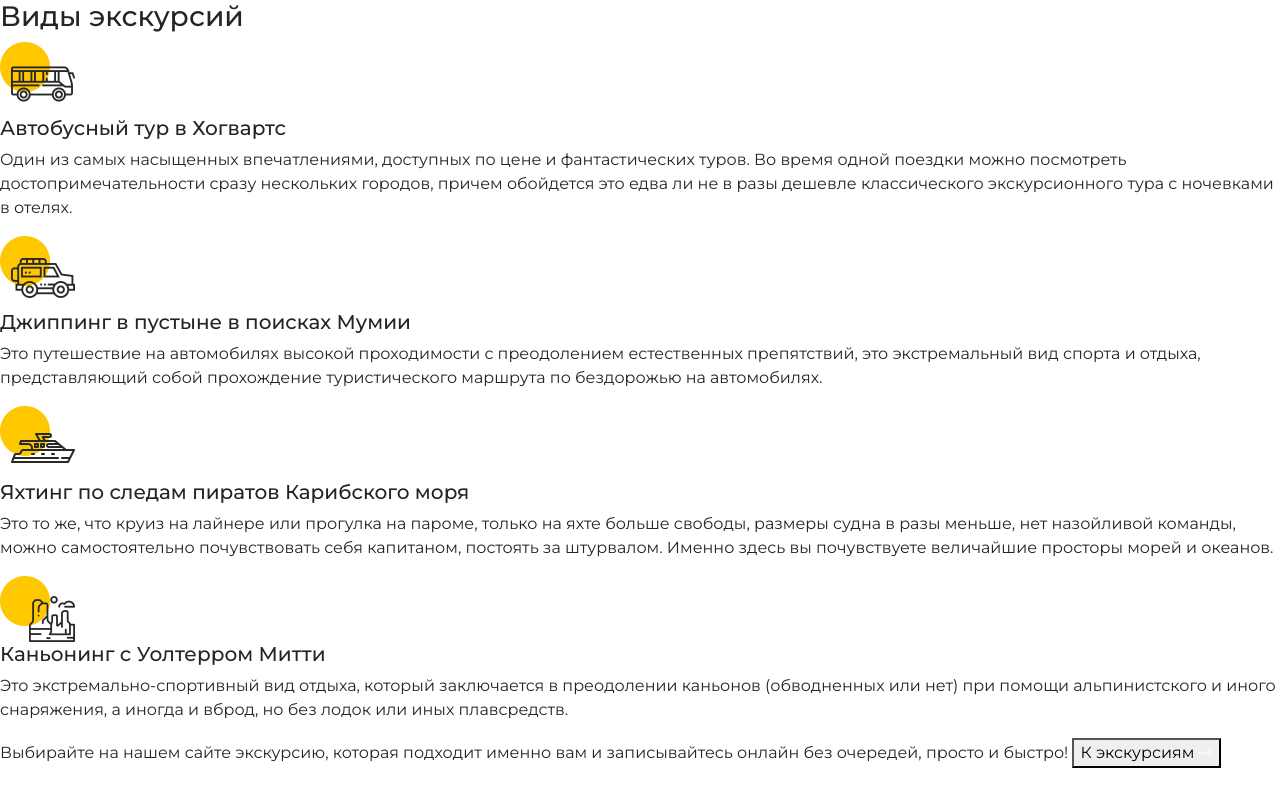
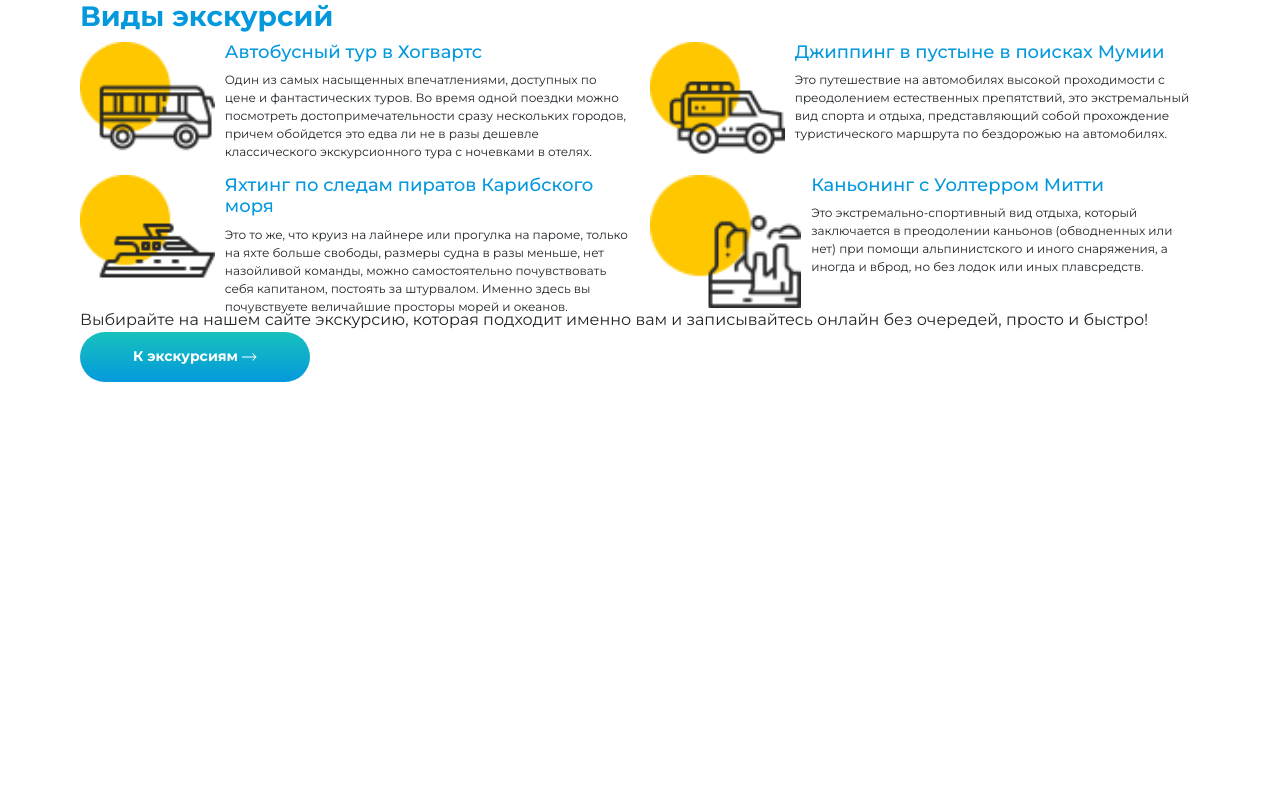
Before and after one commit to bubaleh1337/hackathon-quantum-coders, a plain HTML site: page index.html in a window 1280 px wide. Drawn offline with nearby package versions, Linux system fonts and the light colour scheme.

Commit message:
add styles for screen_4

```diff
--- a/styles/style.css
+++ b/styles/style.css
@@ -17,7 +17,51 @@
 /* Стили для экрана 3 */
 
 
-/* Стили для header 4 */
+/* Стили для header Виды экскурсий 4 */
+.screen_4{
+    margin: 0 auto;
+    width: 1120px;
+    height: 591px;
+}
+#screen_4__heading{
+    font-size: 24;
+    font-weight: bold;
+    color: rgba(4, 153, 221, 1);
+}
+.excursion_types {
+    display: flex;
+    width: 100%;
+    gap: 20px;
+    height: 133px;
+  }
+  .excursion_types__wrapper {
+    display: flex;
+    flex-grow: 1;
+    flex-shrink: 1;
+    flex-basis: 0;
+  }
+.excursion_type1{
+    font-size: 18px;
+    color: rgba(4, 153, 221, 1);
+}
+.excursion_content{
+    font-size: 12px;
+    margin-left: 10px;
+}
+#goToExcursionBtn{
+background: linear-gradient(rgba(23, 193, 188, 1),rgba(4, 153, 221, 1)) ;
+width: 230px;
+height: 50px;
+border-radius: 60px;
+border: none;
+font-size: 14px;
+font-weight: bold;
+color: white;
+text-align: center;
+padding: 13px;
+}
+
+
 
 
 /* Стили для экрана 5 */
```
